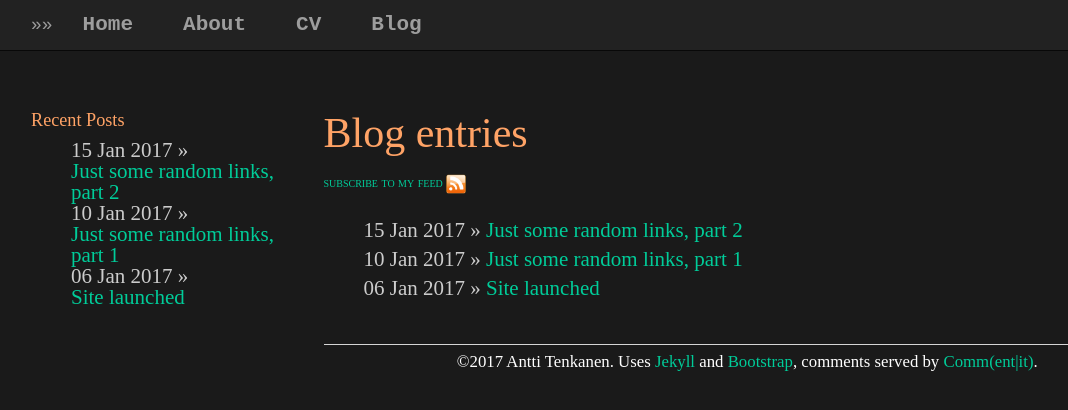
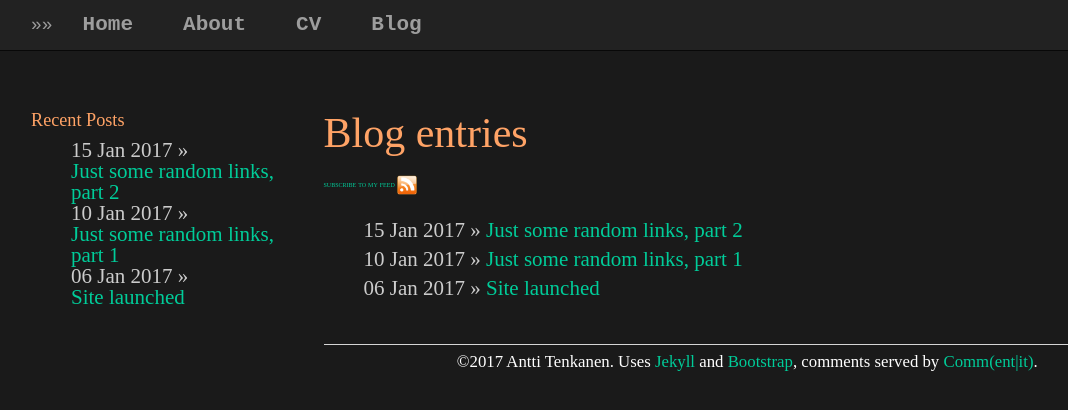
Before and after one commit to plantecophys/plantecophys, a Jekyll site: the page built from blog/index.html, in a window 1280 px wide. Shown: the top 410 px of the page, without its empty margins (39-1107 px from the left). Built offline with Jekyll 4.4.1, drawn with Linux system fonts in a browser that asks for light colours.

Commit message:
Update main.css

```diff
--- a/css/main.css
+++ b/css/main.css
@@ -91,16 +91,16 @@
     padding:0 0 0 0px;
 }
 .tag li {
-    line-height:5px;
-    font-size:14px;
+    line-height:8px;
+    font-size:8px;
     list-style:none;
     display:inline;
     margin:0 0 0 0;
 }
 .tag a {
     color:#00cc99;
-    line-height:5px;
-    font-size:14px;
+    line-height:8px;
+    font-size:8px;
     font-variant:small-caps;
     padding: 0 0 0 0px;
 }
```
